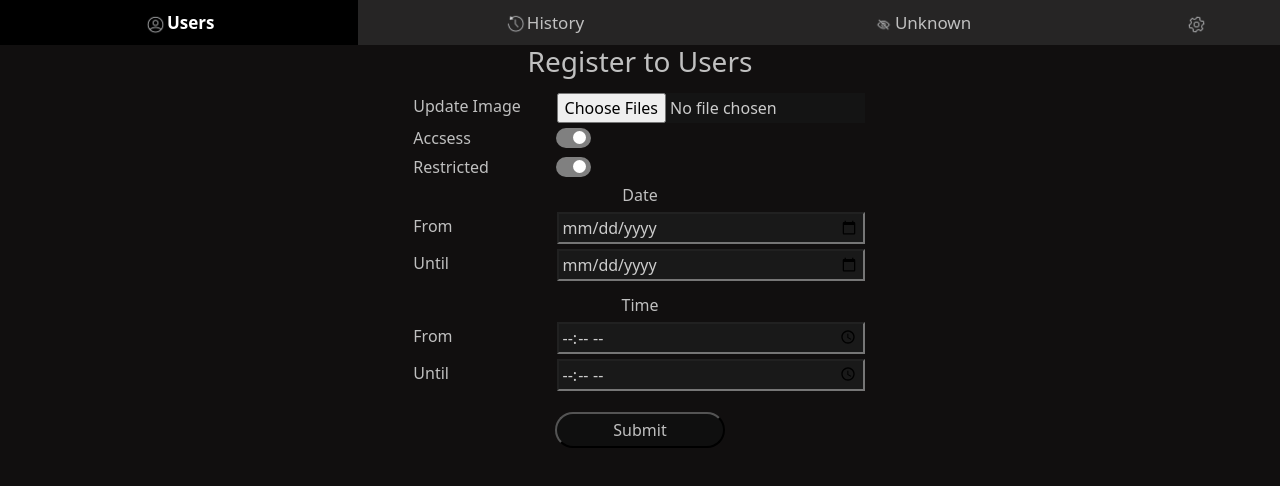
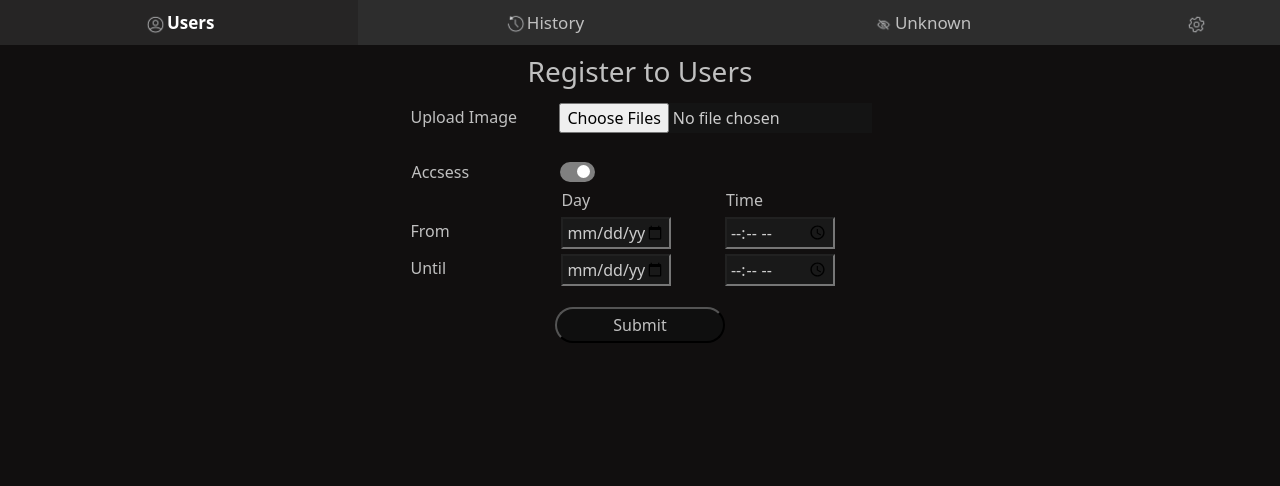
Before and after one commit to Dti-automation/face_recognization, a plain HTML site: page information.html in a window 1280 px wide. Drawn offline with nearby package versions, Linux system fonts and the light colour scheme.

Commit message:
Add files via upload

```diff
--- a/information.html
+++ b/information.html
@@ -92,7 +92,7 @@
             width: 95%;
             margin-top: 3px;
             display: inline-block;
-            margin-left: 9px;
+            margin-left:13px;
             box-sizing: border-box;
             background-color: rgba(50,50,50,900) ;
             background-image: linear-gradient(rgba(0, 0, 0, 0.6), rgba(0, 0, 0, 0.6));
@@ -119,7 +119,7 @@
             display: inline-block;
             width: 35px;
             height: 20px;
-            margin-left: 8px;
+            margin-left: 14px;
             margin-top: 3px;
         }
 
@@ -191,182 +191,136 @@
     </style>
     </head>
 
-    <body style="  background-color: rgb(17, 15, 15);">
+
+  <body style=" background-color: rgb(17, 15, 15);">
     <div style="display: flex; flex-direction: row; height: 45px;
-            justify-content: center; background-color: rgb(38, 37, 37);">
+      justify-content: center; background-color: rgba(45, 45, 45, 100);">
+
       <div class="row1 " style="width: 100%; ">
-                <div class="" style=" width:28%; background-color: rgba(0, 0, 0,
-                    90); ">
-
+        <div class="" style=" width:28%; background-color: rgb(38, 37, 37);">
           <center><a class="navigation" style=" text-decoration: none;
-                            background-color: rgba(0, 0, 0, 70); "
-                            href="index.html">
-                            <p style="color: white;
-                                padding-top: 10px; "> <img src="user.png"
-                                    style="width: 23px;"
-                                    alt="icone loading"><b>Users</b></p>
-                        </a></center>
+              background-color: rgba(0, 0, 0, 70); " href="index.html"><p
+                style="color: white; padding-top: 10px; "> <img src="user.png"
+                  style="width: 23px;" alt="icone loading"><b>Users</b></p></a></center>
         </div>
         <div class="" style=" width:29%; ">
 
-                    <center><a class="navigation" style=" text-decoration: none;
-                            " href="history.html">
-                            <p style="padding-top: 10px;"><img src="history.png"
-                                    style="width: 23px;
-                                    padding-bottom: 2px;" alt="icone loading">History</p>
-                        </a></center>
+          <center><a class="navigation" style=" text-decoration: none; "
+              href="history.html"><p style="padding-top: 10px;"><img
+                  src="history.png" style="width: 23px; padding-bottom: 2px;"
+                  alt="icone loading">History</p></a></center>
         </div>
         <div class="" style=" width:30%; ">
 
-                    <center><a class="navigation" style=" text-decoration:
-                            none;" href="unkown.html">
-                            <p style="padding-top:
-                                10px;"><img src="unknown.png" style="width:
-                                    23px;" alt="icone loading">Unknown</p>
-                        </a></center>
+          <center><a class="navigation" style=" text-decoration: none;"
+              href="unkown.html"><p style="padding-top: 10px;"><img
+                  src="unknown.png" style="width: 23px;" alt="icone loading">Unknown</p></a></center>
         </div>
         <div class="" style=" width:13%; ">
 
-                    <center><a class="navigation" style=" text-decoration:
-                            none;" href="setting.html">
-                            <p style="padding-top:
-                                10px;"><img src="setting.png" style="width:
-                                    23px;" alt="icone loading"></p>
-                        </a></center>
+          <center><a class="navigation" style=" text-decoration: none;"
+              href="setting.html"><p style="padding-top: 10px;"><img
+                  src="setting.png" style="width: 23px;" alt="icone loading"></p></a></center>
         </div>
       </div>
     </div>
     <center>
-            <h3 style="color: silver;"> Register to Users</h3>
+      <h3 style="color: silver; margin-top: 10px;"> Register to Users</h3>
       <div>
         <table style="margin-top: 10px; width: 70%;">
           <form autocomplete="off">
             <table>
+              <tr>
+                <td style="color: silver; width: 30%; padding-left: 7px; ">
+                  <label style="margin-bottom: 22px;">
+
+                    Upload Image
+                  </label>
+                </td>
+                <td colspan="2">
 
 
-                            <tr>
-                                <td style="color: silver; width: 30%;
-                                    padding-left: 7px;">
-                                    <label>
+                  <input type="file" id="files" multiple="multiple"
+                    accept="image/jpeg, image/png, image/jpg">
+                  <output>
 
-                                        Update Image
+                  </td>
+                </tr>    <tr>
+                  <td style="color: silver; width: 30%; ">
+                   <label style="padding-left:7px;">
+                    Accsess
                    </label>
                   </td>
                   <td>
-
-
-                                    <input type="file" id="files"
-                                        multiple="multiple" accept="image/jpeg,
-                                        image/png, image/jpg">
-                                    <output>
-
-                                    </td>
-                                </tr>
-                                <tr>
-                                    <td style="color: silver; padding-left:
-                                        7px;">
-                                        Accsess
-                                    </td>
-                                    <td>
-                                        <label class="switch"
-                                            style="background-color:
+                    <label class="switch" style="background-color:
                       transparent;">
                       <input type="checkbox" checked>
-                                            <span class="slider round"
-                                                style="background-color: gray;
-                                                "></span>
-                                        </label>
-                                    </td>
-                                </tr>
-                                <tr>
-                                    <td style="color: silver; padding-left:
-                                        7px;">
-                                        Restricted
-                                    </td>
-                                    <td>
-                                        <label class="switch"
-                                            style="background-color:
-                                            transparent;">
-                                            <input type="checkbox" checked>
-                                            <span class="slider round"
-                                                style="background-color: gray;
+                      <span class="slider round" style="background-color: gray;
                         "></span>
                     </label>
                   </td>
                 </tr>
 
-                                <tr>
-                                    <td colspan="2">
+              <tr style="color: silver;">
+                <td >
 
-                                        <center style="color: silver;">
-                                            Date
-                                        </center>
+                </td>
+                <td >
+                 <label style="margin-left: 15px;">
+                  Day
+                 </label>
+                </td>
+                <td >
+                  <label style="margin-left: 10px;">
+                    Time
+                  </label>
+                </td>
               </tr>
-                                    <tr style="color: silver; padding-left:
-                                        7px;">
-                                        <td style="color: silver; width: 30%;
-                                            padding-left: 7px;">
+              <tr style="color: silver;">
+                <td style=" padding-left: 7px;">
                   From
                 </td>
                 <td>
-                                            <input type="date" name="from"
-                                                id="from">
+               <label style="margin-left:6px;">
+                <input type="date"  style="width: 110px;">
+               </label>
+                </td>
+                <td>
+                  <input type="time"  style="width: 110px;">
                 </td>
               </tr>
-                                    <tr>
-                                        <td style="color: silver; padding-left:
-                                            7px;">
+              <tr style="color: silver;">
+                <td style=" padding-left: 7px;">
                   Until
                 </td>
                 <td>
-                                            <input type="date" name="until"
-                                                id="until">
+                  <label style="margin-left:6px;">
+                    <input type="date"  style="width: 110px;">
+                   </label>
+                </td>
+                <td>
+                  <input type="time"  style="width: 110px;">
                 </td>
               </tr>
-                                </td>
 
-                            </tr>
-                            <tr>
-                                <td colspan="2">
+            </table>
+          </center>
 
-                                    <center style="color: silver; margin-top:
-                                        10px;">
-                                        Time
-                                    </center>
-                                </tr>
+
+
+
+
+
+
 
             <tr>
-                                    <td style="color: silver; width: 30%;
-                                        padding-left: 7px;">
-                                        From
-                                    </td>
-                                    <td>
-                                        <input type="time" name="time"
-                                            id="time">
-
-                                    </td>
-                                </tr>
-                                <tr>
-                                    <td style="color: silver; padding-left:
-                                        7px;">
-                                        Until
-                                    </td>
-                                    <td>
-                                        <input type="time" name="time"
-                                            id="time">
-
-                                    </td>
-                                </tr>
-                            </table>
-
-                            <tr>
-                                <div class="form-action-buttons">
+             <center> <div class="form-action-buttons">
               <button style="width:170px; margin-top: 20px; background-color: rgba(15,15,15,100); color:
               silver; border-radius: 50px;">
                   <input class="sub" type="submit"
                 value="Submit">
               </button>
-                                  </div>
+            </div></center>
             </tr>
           </form>
         </table>
```
Also changed, not shown: Add.html (+1 -1 lines), editinfo.html (+55 -71 lines). Lines whose indentation alone changed are shown as unchanged.
